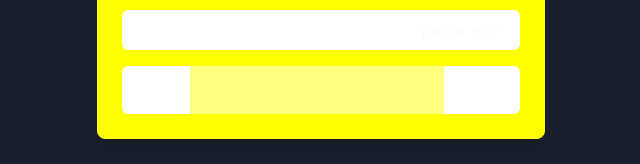
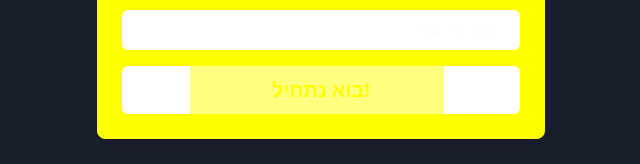
Before and after one commit to dmishali/multiply-magic-playground, a React (Vite) app: page / in a window 1280 px wide. Shown: the part 386-550 px from the top of the page, without its empty margins (319-959 px from the left). Built offline with nearby package versions, Linux system fonts and the light colour scheme.

Commit message:
Fix button visibility issue
Updated the visibility of the "בוא נתחיל" button in the WelcomeScreen component to ensure it is displayed correctly.
[skip gpt_engineer]

```diff
--- a/src/components/WelcomeScreen.tsx
+++ b/src/components/WelcomeScreen.tsx
@@ -50,7 +50,7 @@ const WelcomeScreen = ({ onStart }: WelcomeScreenProps) => {
 
             <Button
               type="submit"
-              className="w-full text-xl py-6 bg-primary text-white hover:bg-primary/90"
+              className="w-full text-xl py-6 bg-primary hover:bg-primary/90 text-primary-foreground font-bold"
               disabled={!playerName.trim()}
             >
               בוא נתחיל!
```
